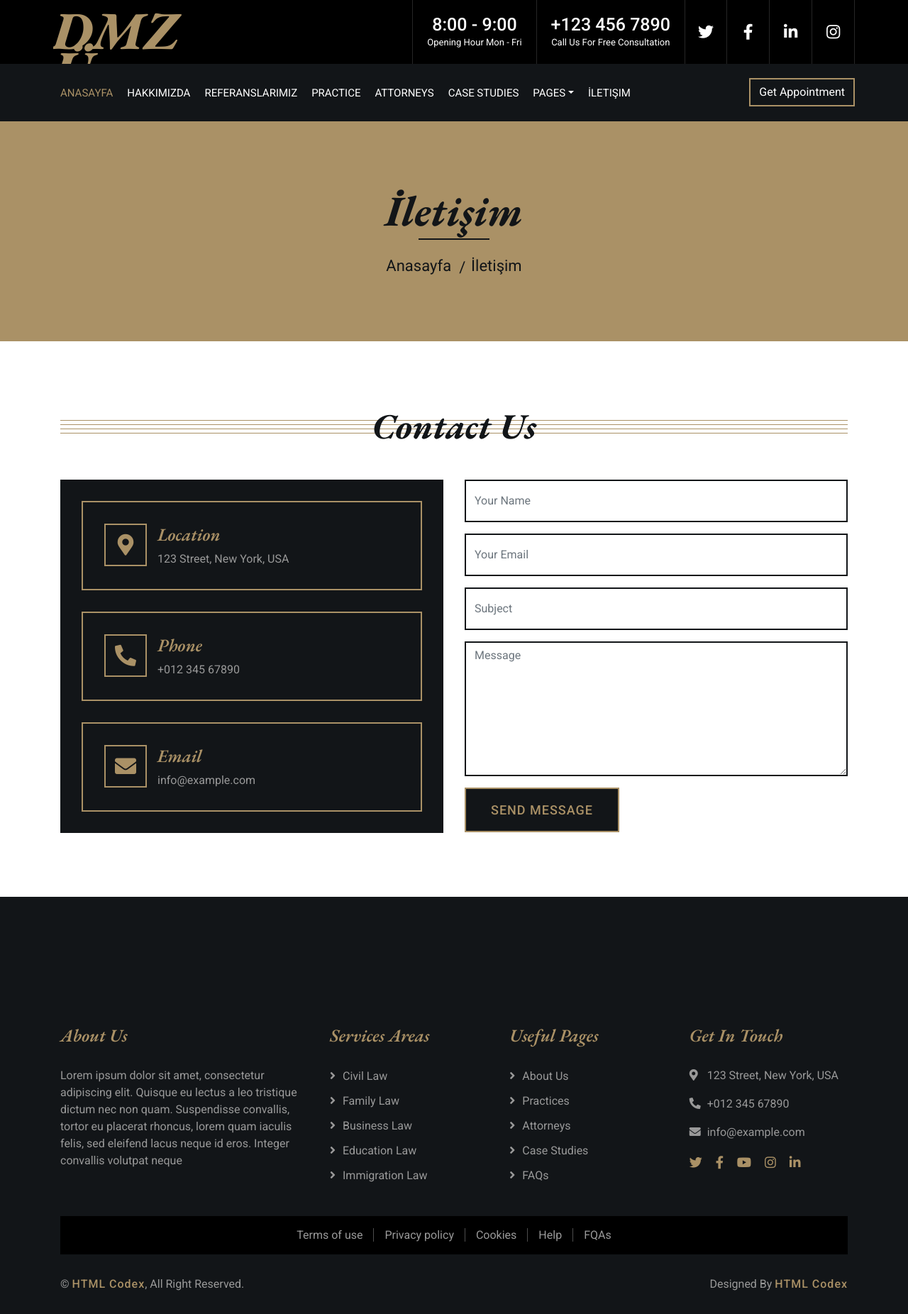
After one commit to DemetZorlu/DjangoCorporateProject, a Django app: page /contact/ in a window 1280 px wide. The commit adds this page. Shown: the whole page at 71% size. Run offline with Django 3.2, Linux system fonts and the light colour scheme; data comes from the database, SQL or seed files in the repository; both versions use the stored data as it was after the commit; some libraries are stand-ins or nearby versions.

Commit message:
12 Django E ticaret hakkimizda refereanslar iletisim sayfalari yapımı.

```diff
--- a/corporateproject/urls.py
+++ b/corporateproject/urls.py
@@ -18,13 +18,18 @@ from django.conf.urls.static import static
 from django.contrib import admin
 from django.urls import path, include
 
+from home import views
+
 urlpatterns = [
     path('', include('home.urls')),
     path('home/', include('home.urls')),
+    path('contact/', include('home.urls')),
+    path('about/', include('home.urls')),
+    path('referances/', include('home.urls')),
     path('content/', include('content.urls')),
     path('admin/', admin.site.urls),
     path('ckeditor/', include('ckeditor_uploader.urls')),
 ]
-#Görselin admin panelinde görüntülenmesine ve görsel yoluna adres satırı ile ulaşışmasına sağlıyor.
+# Görselin admin panelinde görüntülenmesine ve görsel yoluna adres satırı ile ulaşışmasına sağlıyor.
 if settings.DEBUG:
     urlpatterns += static(settings.MEDIA_URL, document_root=settings.MEDIA_ROOT)
--- a/home/models.py
+++ b/home/models.py
@@ -1,3 +1,4 @@
+from ckeditor_uploader.fields import RichTextUploadingField
 from django.db import models
 from django.utils.safestring import mark_safe
 
@@ -23,9 +24,9 @@ class Setting(models.Model):
     facebook = models.CharField(blank=True,max_length=50)
     instagram = models.CharField(blank=True,max_length=50)
     twitter = models.CharField(blank=True,max_length=50)
-    aboutus = models.TextField(blank=True)
-    contact = models.TextField(blank=True)
-    references = models.TextField(blank=True)
+    aboutus = RichTextUploadingField(blank=True)
+    contact = RichTextUploadingField(blank=True)
+    references = RichTextUploadingField(blank=True)
     status = models.CharField(max_length=10, choices=STATUS)
     created_at = models.DateTimeField(auto_now_add=True)
     updated_at = models.DateTimeField(auto_now=True)
--- /dev/null
+++ b/home/templates/contact.html
@@ -0,0 +1,13 @@
+{% extends "homebase.html" %}
+
+{% block title %} İletişim-{{ setting.company }} {% endblock %}
+{% block keywords %} {{ setting.keywords }} {% endblock %}
+{% block description %} {{ setting.description }} {% endblock %}
+
+{% block head %}
+    <link rel="icon" type='image/x-icon' href='{{ setting.icon.url }}'> {% endblock %}
+
+{% block contact %}
+    {% include "particalpages/pageheader.html" %}
+    {% include "particalpages/contact.html" %}
+{% endblock %}
--- a/home/templates/homebase.html
+++ b/home/templates/homebase.html
@@ -28,12 +28,13 @@
 
 <body>
     <div class="wrapper">
-        {% include 'header.html' %}
+        {% include 'particalpages/header.html' %}
         {% block slider %} {% endblock %}
         {% block news %} {% endblock %}
         {% block announcements %} {% endblock %}
         {% block activities %} {% endblock %}
-        {% include 'footer.html' %}
+        {% block contact %} {% endblock %}
+        {% include 'particalpages/footer.html' %}
     </div>
         <!-- JavaScript Libraries -->
         <script src="https://code.jquery.com/jquery-3.4.1.min.js"></script>
--- /dev/null
+++ b/home/templates/particalpages/contact.html
@@ -0,0 +1,58 @@
+
+            <!-- Contact Start -->
+            <div class="contact">
+                <div class="container">
+                    <div class="section-header">
+                        <h2>Contact Us</h2>
+                    </div>
+                    <div class="row">
+                        <div class="col-md-6">
+                            <div class="contact-info">
+                                <div class="contact-item">
+                                    <i class="fa fa-map-marker-alt"></i>
+                                    <div class="contact-text">
+                                        <h2>Location</h2>
+                                        <p>123 Street, New York, USA</p>
+                                    </div>
+                                </div>
+                                <div class="contact-item">
+                                    <i class="fa fa-phone-alt"></i>
+                                    <div class="contact-text">
+                                        <h2>Phone</h2>
+                                        <p>+012 345 67890</p>
+                                    </div>
+                                </div>
+                                <div class="contact-item">
+                                    <i class="fa fa-envelope"></i>
+                                    <div class="contact-text">
+                                        <h2>Email</h2>
+                                        <p>info@example.com</p>
+                                    </div>
+                                </div>
+                            </div>
+                        </div>
+                        <div class="col-md-6">
+                            <div class="contact-form">
+                                <form>
+                                    <div class="form-group">
+                                        <input type="text" class="form-control" placeholder="Your Name" required="required" />
+                                    </div>
+                                    <div class="form-group">
+                                        <input type="email" class="form-control" placeholder="Your Email" required="required" />
+                                    </div>
+                                    <div class="form-group">
+                                        <input type="text" class="form-control" placeholder="Subject" required="required" />
+                                    </div>
+                                    <div class="form-group">
+                                        <textarea class="form-control" placeholder="Message" required="required" ></textarea>
+                                    </div>
+                                    <div>
+                                        <button class="btn" type="submit">Send Message</button>
+                                    </div>
+                                </form>
+                            </div>
+                        </div>
+                    </div>
+                </div>
+            </div>
+            <!-- Contact End -->
--- /dev/null
+++ b/home/templates/particalpages/header.html
@@ -0,0 +1,70 @@
+{% load static %}
+
+<div class="top-bar">
+    <div class="container-fluid">
+        <div class="row">
+            <div class="col-lg-3">
+                <div class="logo">
+                    <a href="../index.html">
+                        <h1>DMZ Ü.</h1>
+                        <!-- <img src="img/logo.jpg" alt="Logo"> -->
+                    </a>
+                </div>
+            </div>
+            <div class="col-lg-9">
+                <div class="top-bar-right">
+                    <div class="text">
+                        <h2>8:00 - 9:00</h2>
+                        <p>Opening Hour Mon - Fri</p>
+                    </div>
+                    <div class="text">
+                        <h2>+123 456 7890</h2>
+                        <p>Call Us For Free Consultation</p>
+                    </div>
+                    <div class="social">
+                        <a href=""><i class="fab fa-twitter"></i></a>
+                        <a href=""><i class="fab fa-facebook-f"></i></a>
+                        <a href=""><i class="fab fa-linkedin-in"></i></a>
+                        <a href=""><i class="fab fa-instagram"></i></a>
+                    </div>
+                </div>
+            </div>
+        </div>
+    </div>
+</div>
+<!-- Top Bar End -->
+
+<!-- Nav Bar Start -->
+<div class="nav-bar">
+    <div class="container-fluid">
+        <nav class="navbar navbar-expand-lg bg-dark navbar-dark">
+            <a href="#" class="navbar-brand">MENU</a>
+            <button type="button" class="navbar-toggler" data-toggle="collapse" data-target="#navbarCollapse">
+                <span class="navbar-toggler-icon"></span>
+            </button>
+
+            <div class="collapse navbar-collapse justify-content-between" id="navbarCollapse">
+                <div class="navbar-nav mr-auto">
+                    <a href="/" class="nav-item nav-link active">Anasayfa</a>
+                    <a href="/about" class="nav-item nav-link">Hakkımızda</a>
+                    <a href="/referances" class="nav-item nav-link">Referanslarımız</a>
+                    <a href="service.html" class="nav-item nav-link">Practice</a>
+                    <a href="team.html" class="nav-item nav-link">Attorneys</a>
+                    <a href="portfolio.html" class="nav-item nav-link">Case Studies</a>
+                    <div class="nav-item dropdown">
+                        <a href="#" class="nav-link dropdown-toggle" data-toggle="dropdown">Pages</a>
+                        <div class="dropdown-menu">
+                            <a href="blog.html" class="dropdown-item">Blog Page</a>
+                            <a href="single.html" class="dropdown-item">Single Page</a>
+                        </div>
+                    </div>
+                    <a href="/contact" class="nav-item nav-link">İletişim</a>
+                </div>
+                <div class="ml-auto">
+                    <a class="btn" href="https://htmlcodex.com/law-firm-website-template">Get Appointment</a>
+                </div>
+            </div>
+        </nav>
+    </div>
+</div>
+<!-- Nav Bar End -->
--- /dev/null
+++ b/home/templates/particalpages/pageheader.html
@@ -0,0 +1,15 @@
+<!-- Page Header Start -->
+<div class="page-header">
+    <div class="container">
+        <div class="row">
+            <div class="col-12">
+                <h2>{{ pagename }}</h2>
+            </div>
+            <div class="col-12">
+                <a href="/">Anasayfa</a>
+                <a href="/{{ page }}">{{ pagename }}</a>
+            </div>
+        </div>
+    </div>
+</div>
+<!-- Page Header End -->
--- a/home/urls.py
+++ b/home/urls.py
@@ -4,5 +4,8 @@ from . import views
 
 urlpatterns = [
     path('', views.index, name='index'),
+    path('contact/', views.contact, name='contact'),
+    path('about/', views.about, name='about'),
+    path('referances/', views.referances, name='referances'),
 
 ]
--- a/home/views.py
+++ b/home/views.py
@@ -7,5 +7,23 @@ from home.models import Setting
 
 def index(request):
     setting = Setting.objects.all()
-    context = {'setting': setting[0]}
+    context = {'setting': setting[0], 'page': 'home'}
     return render(request, 'index.html', context)
+
+
+def contact(request):
+    setting = Setting.objects.all()
+    context = {'setting': setting[0], 'page': 'contact', 'pagename': 'İletişim'}
+    return render(request, 'contact.html', context)
+
+
+def about(request):
+    setting = Setting.objects.all()
+    context = {'setting': setting[0], 'page': 'about', 'pagename': 'Hakkımızda'}
+    return render(request, 'about.html', context)
+
+
+def referances(request):
+    setting = Setting.objects.all()
+    context = {'setting': setting[0], 'page': 'referances', 'pagename': 'Referanslarımız'}
+    return render(request, 'referances.html', context)
```
Also changed, not shown: home/templates/about.html (added, +12 -0 lines), home/templates/header.html (deleted, +0 -69 lines), home/templates/index.html (+5 -5 lines), home/templates/referances.html (added, +12 -0 lines), db.sqlite3, home/templates/particalpages/academic_units.html (renamed from home/templates/academic_units.html), home/templates/particalpages/activities.html (renamed from home/templates/activities.html), home/templates/particalpages/announcements.html (renamed from home/templates/announcements.html), home/templates/particalpages/footer.html (renamed from home/templates/footer.html), home/templates/particalpages/news.html (renamed from home/templates/news.html), home/templates/particalpages/slider.html (renamed from home/templates/slider.html).
